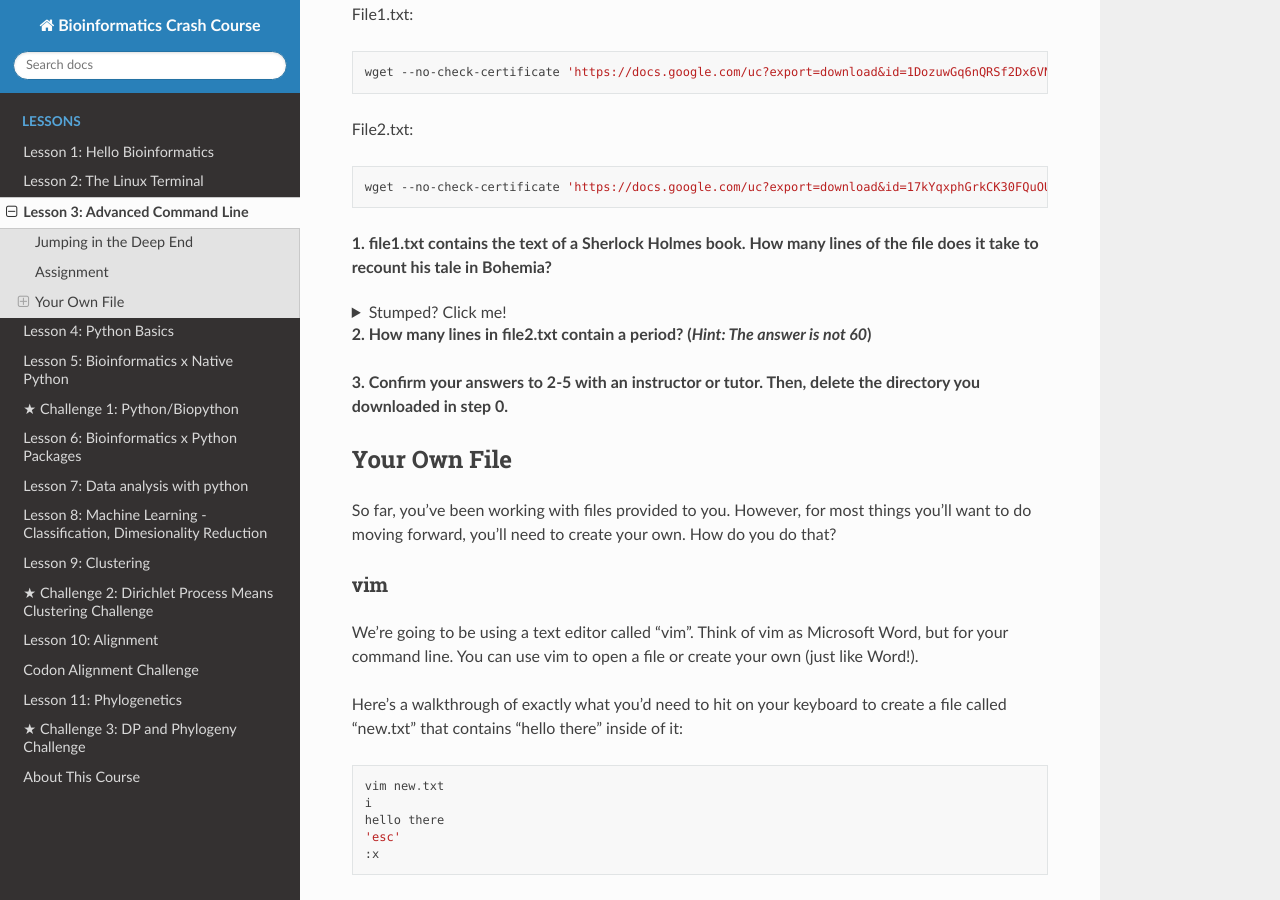
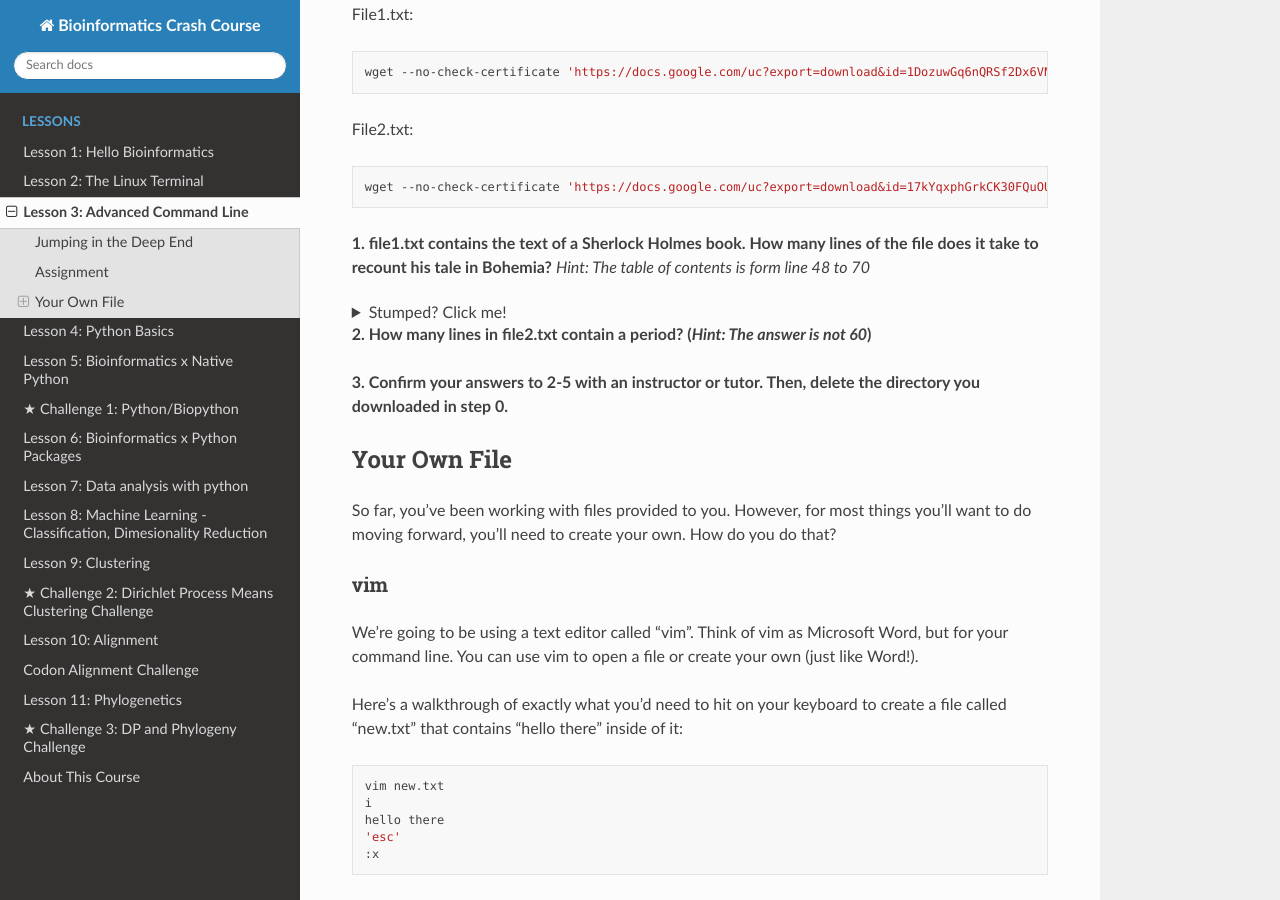
Before and after one commit to ubicucsd/crash_course, a Sphinx documentation site: the page built from source/3_AdvancedTerminal.md, in a window 1280 px wide and 900 px high, scrolled down 533 px. Built offline with Sphinx 7.4.7 and the Read the Docs theme 2.0.0, drawn with Linux system fonts in a browser that asks for light colours.

Commit message:
Update 3_AdvancedTerminal.md

````diff
--- a/source/3_AdvancedTerminal.md
+++ b/source/3_AdvancedTerminal.md
@@ -27,6 +27,7 @@
 wget --no-check-certificate 'https://docs.google.com/uc?export=download&id=17kYqxphGrkCK30FQuOUDIXOUhiZvjAMd' -O file2.txt
 ```
 **1. file1.txt contains the text of a Sherlock Holmes book. How many lines of the file does it take to recount his tale in Bohemia?**
+*Hint: The table of contents is form line 48 to 70*
 <details>
   <summary>Stumped? Click me!</summary>
 
@@ -34,6 +35,10 @@
 
   ```shell
   head -n 70 file1.txt | tail -n 22
+  ```
+  You can also use command `awk` which is a great multipurpose effecitent text processing command.
+  ```shell
+  awk "NR<70" file1.txt | awk "NR>48"
   ```
 </details>
 
````
